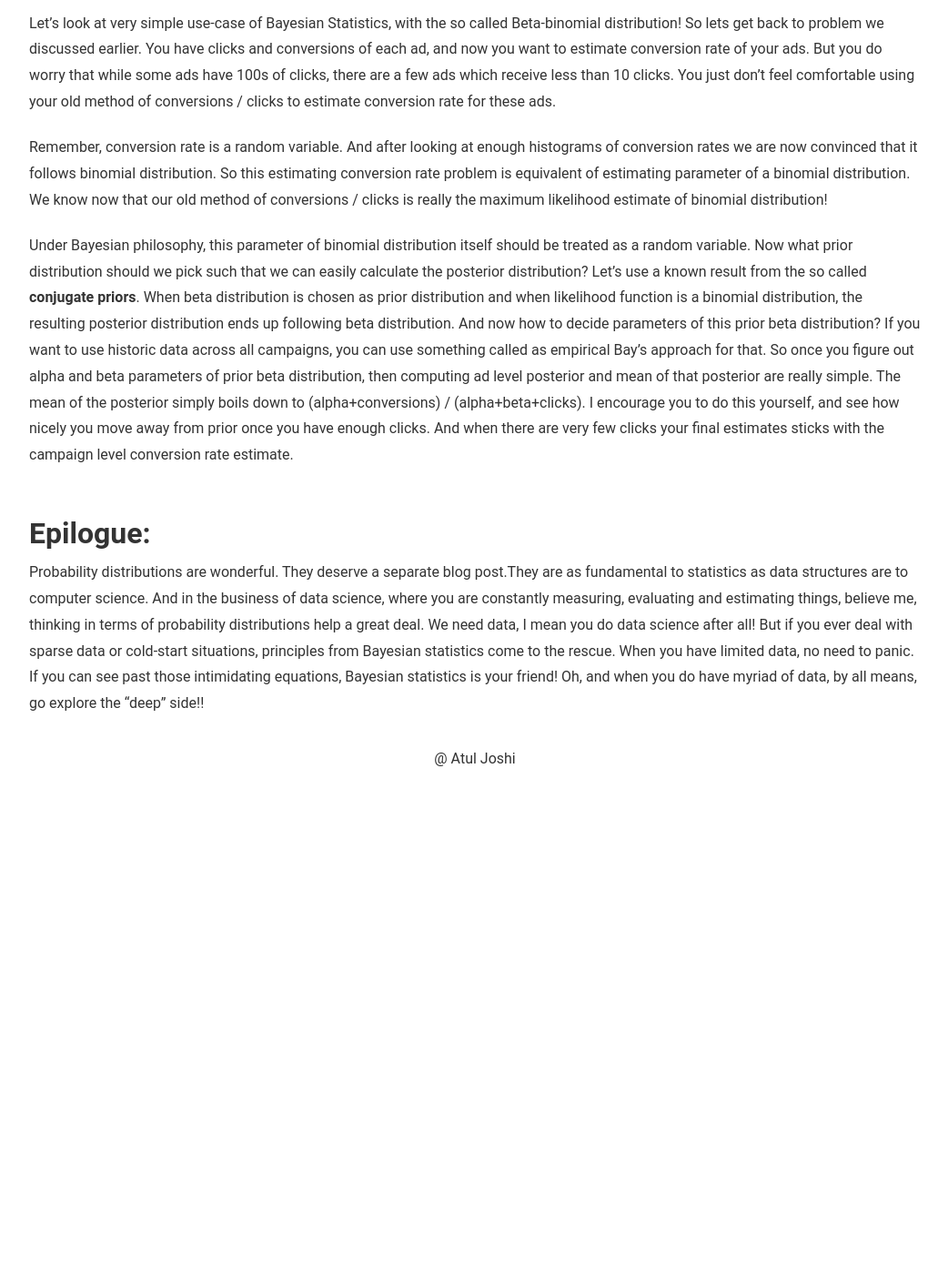
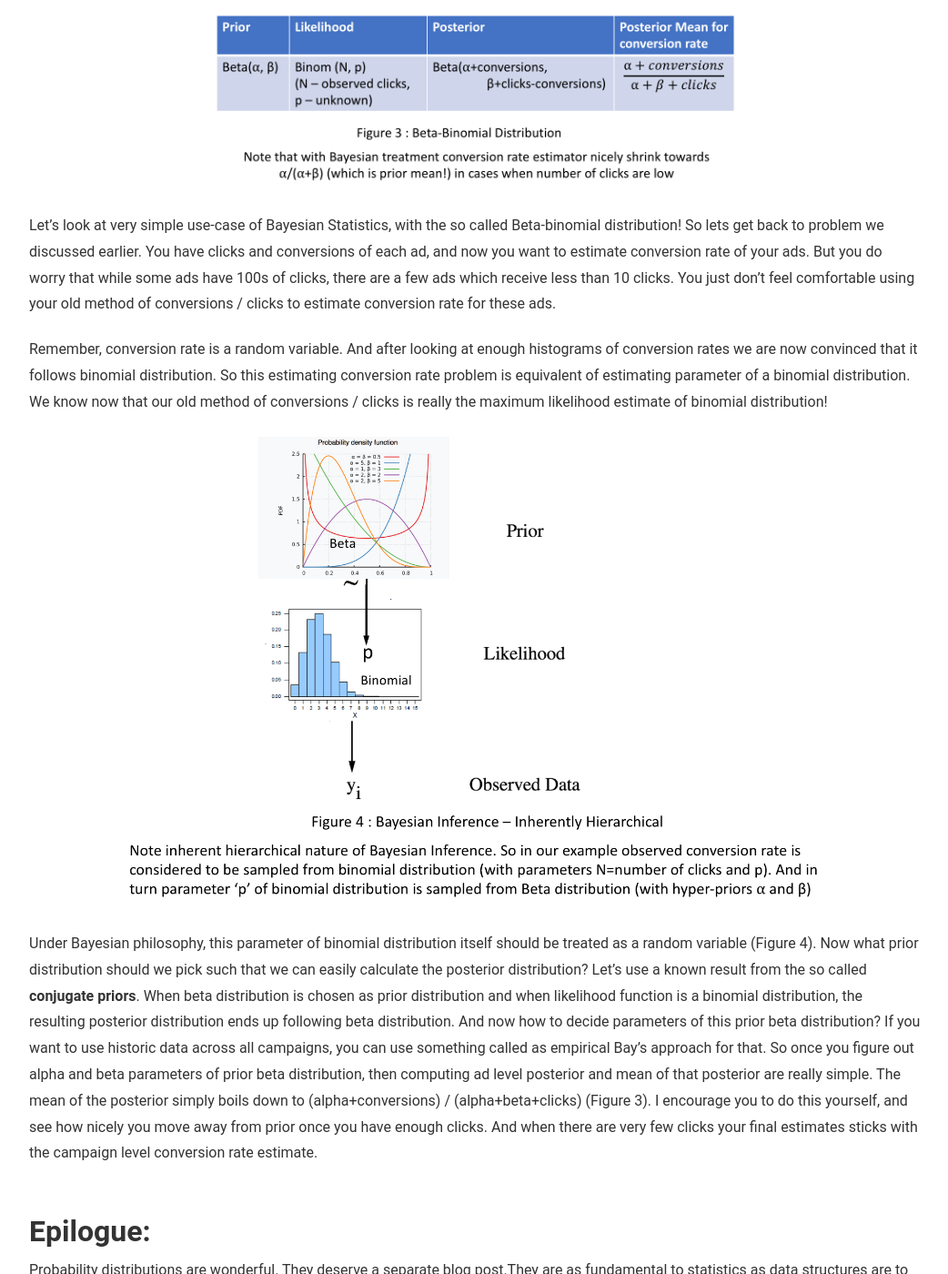
Before and after one commit to joshiatul/joshiatul.github.io, a Jekyll site: the page built from _posts/2018-09-03-bayesian-staistics.md, in a window 1280 px wide and 1400 px high, scrolled down 3269 px. Shown: the whole window at 91% size, without its empty margins (118-1160 px from the left). Built offline with Jekyll 4.4.1, drawn with Linux system fonts in a browser that asks for light colours; before the commit the page ends 4129 px from its top, so only the background shows below that.

Commit message:
figure 4

```diff
--- a/_posts/2018-09-03-bayesian-staistics.md
+++ b/_posts/2018-09-03-bayesian-staistics.md
@@ -22,7 +22,7 @@ When you calculate a metric or fit a linear model, there is a probabilistic inte
 
 Now if you have calculated conversion rate this way enough times, you know for sure that you will run in to cases when number of clicks will be very low. Without knowing anything about probability theory how do you deal with ads which have 1 or 2 clicks a day? You will say, that is easy, you probably count clicks and conversions over multiple days. You pool data such that you can trust that denominator in your conversion rate calculation. Or may be you do something more sophisticated and robust. You calculate a weighted average of campaign level conversion rate and ad level conversion rate. You use some function to compute a weight for your ad level estimate which decays with amount of clicks you see for an ad. You say this is perfect! Now my ad level conversion rate estimate is a perfect compromise between campaign level conversion rate and ad level conversion rate. Ever thought about a probabilistic interpretation of what you just did? My friend, you are already doing Bayesian statistics!
 
-![Real world vs probabilistic world](/img/prob_model_2.png?raw=true){:height="60%" width="60%"}
+![Bayes Rule](/img/prob_model_2.png?raw=true){:height="60%" width="60%"}
 
 Look at that ever famous Bays rule which is very foundational to Bayesian statistics (Figure 2). Bayesians use posterior distribution which is product of prior distribution and likelihood function (normalized such a way that posterior distribution sums to 1) to infer about quantity of interest. This is very similar to what you did earlier by weighing ad level conversion rate (which is entirely based on data about that specific ad) by entire campaign’s historic conversion rate (which is what your first impression was about all ads in that campaign would behave). In fact, this weighing is very essence of Bayesian statistics. For inference and estimation, it weighs likelihood function (which is entirely based on data) with prior distribution (which represents your belief). Thats it! In doing so, it treats parameter of a probability distribution, which is really the metric of interest above (e.g. parameter of binomial), as a random variable. With Bayesian treatment, now your parameter of interest is always a compromise between data and prior. Once you have overwhelming data, it trumps prior but when data are sparse, the final estimate is governed by your prior.
 
@@ -34,13 +34,15 @@ In nutshell, in Bayesian statistics:
 3. Once you observe some data, you update your opinion about the hypothesis, quantity or parameter. More formally, you combine prior distribution and likelihood using Bays rule, to compute the posterior distribution of random variable (which represents quantity of interest!)
 
 ## A very simple case of beta-binomial distribution!
+![Beta-Binomial](/img/prob_model_3.png?raw=true){:height="60%" width="60%"}
 
 Let’s look at very simple use-case of Bayesian Statistics, with the so called Beta-binomial distribution!
 So lets get back to problem we discussed earlier. You have clicks and conversions of each ad, and now you want to estimate conversion rate of your ads. But you do worry that while some ads have 100s of clicks, there are a few ads which receive less than 10 clicks. You just don’t feel comfortable using your old method of conversions / clicks to estimate conversion rate for these ads.
 
 Remember, conversion rate is a random variable. And after looking at enough histograms of conversion rates we are now convinced that it follows binomial distribution. So this estimating conversion rate problem is equivalent of estimating parameter of a binomial distribution. We know now that our old method of conversions / clicks is really the maximum likelihood estimate of binomial distribution!
 
-Under Bayesian philosophy, this parameter of binomial distribution itself should be treated as a random variable. Now what prior distribution should we pick such that we can easily calculate the posterior distribution? Let’s use a known result from the so called [conjugate priors](https://en.wikipedia.org/wiki/Conjugate_prior). When beta distribution is chosen as prior distribution and when likelihood function is a binomial distribution, the resulting posterior distribution ends up following beta distribution. And now how to decide parameters of this prior beta distribution? If you want to use historic data across all campaigns, you can use something called as empirical Bay’s approach for that. So once you figure out alpha and beta parameters of prior beta distribution, then computing ad level posterior and mean of that posterior are really simple. The mean of the posterior simply boils down to (alpha+conversions) / (alpha+beta+clicks). I encourage you to do this yourself, and see how nicely you move away from prior once you have enough clicks. And when there are very few clicks your final estimates sticks with the campaign level conversion rate estimate.
+![Beta-Binomial](/img/prob_model_4.png?raw=true){:height="80%" width="80%"}
+Under Bayesian philosophy, this parameter of binomial distribution itself should be treated as a random variable (Figure 4). Now what prior distribution should we pick such that we can easily calculate the posterior distribution? Let’s use a known result from the so called [conjugate priors](https://en.wikipedia.org/wiki/Conjugate_prior). When beta distribution is chosen as prior distribution and when likelihood function is a binomial distribution, the resulting posterior distribution ends up following beta distribution. And now how to decide parameters of this prior beta distribution? If you want to use historic data across all campaigns, you can use something called as empirical Bay’s approach for that. So once you figure out alpha and beta parameters of prior beta distribution, then computing ad level posterior and mean of that posterior are really simple. The mean of the posterior simply boils down to (alpha+conversions) / (alpha+beta+clicks) (Figure 3). I encourage you to do this yourself, and see how nicely you move away from prior once you have enough clicks. And when there are very few clicks your final estimates sticks with the campaign level conversion rate estimate.
 
 ## Epilogue:
 Probability distributions are wonderful. They deserve a separate blog post.They are as fundamental to statistics as data structures are to computer science. And in the business of data science, where you are constantly measuring, evaluating and estimating things, believe me, thinking in terms of probability distributions help a great deal. We need data, I mean you do data science after all! But if you ever deal with sparse data or cold-start situations, principles from Bayesian statistics come to the rescue. When you have limited data, no need to panic. If you can see past those intimidating equations, Bayesian statistics is your friend! Oh, and when you do have myriad of data, by all means, go explore the “deep” side!!
```
Also changed, not shown: about.md (+1 -1 lines), img/prob_model_2.png, img/prob_model_3.png (added), img/prob_model_4.png (added).
